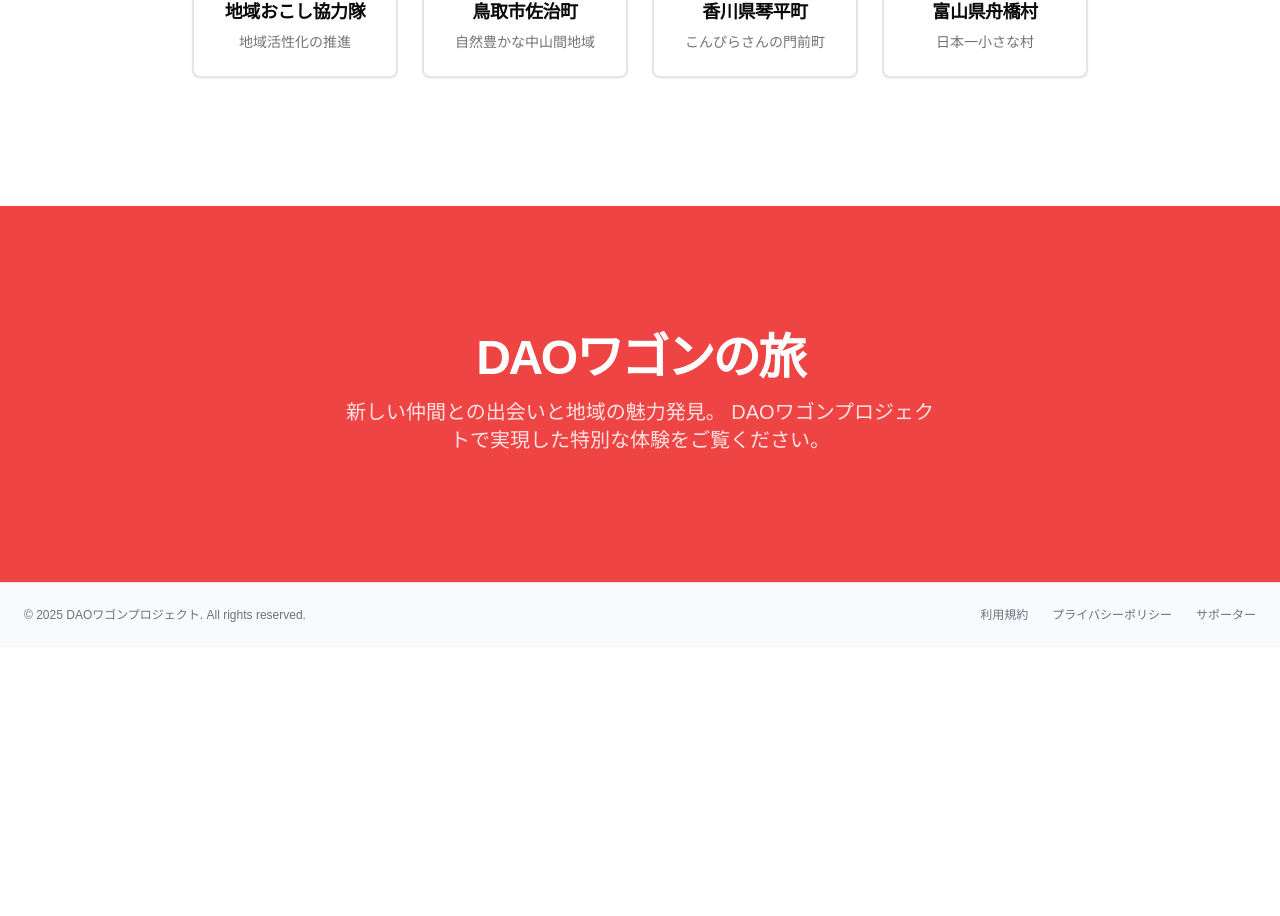
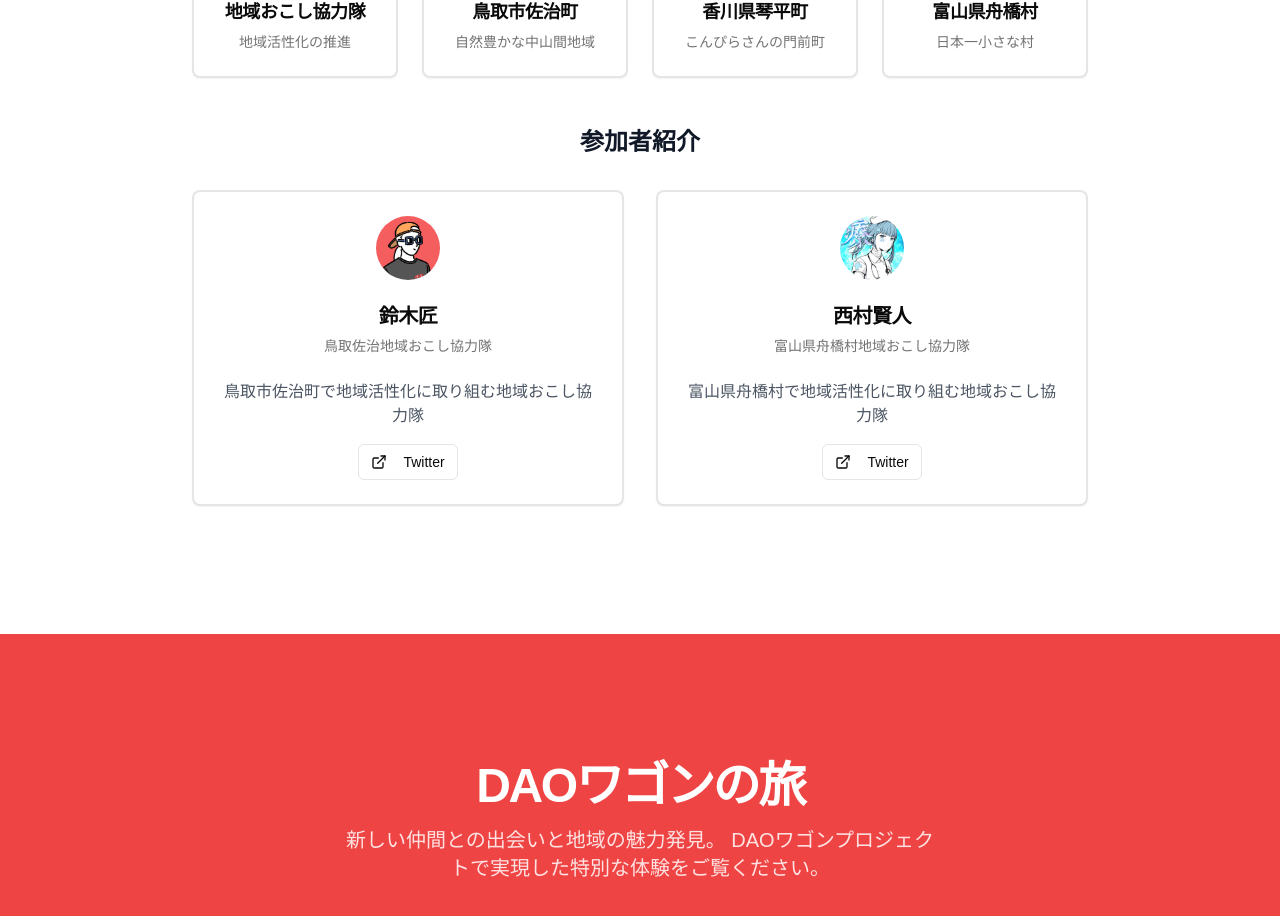
Before and after one commit to okirakukai/dao-wagon-2, a Next.js app: page / in a window 1280 px wide. Shown: the part 3194-4110 px from the top of the page. Before the commit the page ends 3841 px from the top, so only its background shows below. Built offline with nearby package versions, Linux system fonts and the light colour scheme.

Commit message:
feat: add participant profile images for DAO Wagon
Replace generic icons with personalized images for better engagement.

Co-authored-by: TAKUMI SUZUKI  <155904427+okirakukai@users.noreply.github.com>

```diff
--- a/dao-wagon-landing.tsx
+++ b/dao-wagon-landing.tsx
@@ -311,6 +311,62 @@ export default function Component() {
                   </Card>
                 </div>
               </div>
+
+              {/* Participants Section */}
+              <div className="w-full max-w-4xl">
+                <h3 className="text-2xl font-bold text-center mb-8 text-gray-900">参加者紹介</h3>
+                <div className="grid gap-8 md:grid-cols-2">
+                  <Card className="border-2 hover:border-green-200 transition-colors">
+                    <CardHeader className="text-center">
+                      <div className="flex justify-center mb-4">
+                        <Image
+                          src="/images/suzuki-takumi-profile.jpg"
+                          alt="鈴木匠のプロフィール画像"
+                          width={64}
+                          height={64}
+                          className="w-16 h-16 rounded-full object-cover"
+                        />
+                      </div>
+                      <CardTitle className="text-xl">鈴木匠</CardTitle>
+                      <CardDescription>鳥取佐治地域おこし協力隊</CardDescription>
+                    </CardHeader>
+                    <CardContent className="text-center">
+                      <p className="text-gray-600 mb-4">鳥取市佐治町で地域活性化に取り組む地域おこし協力隊</p>
+                      <Button variant="outline" size="sm" asChild>
+                        <Link href="https://x.com/Okirakukai" target="_blank" rel="noopener noreferrer">
+                          <ExternalLink className="mr-2 h-4 w-4" />
+                          Twitter
+                        </Link>
+                      </Button>
+                    </CardContent>
+                  </Card>
+
+                  <Card className="border-2 hover:border-green-200 transition-colors">
+                    <CardHeader className="text-center">
+                      <div className="flex justify-center mb-4">
+                        <Image
+                          src="/images/nishimura-kento-profile.jpg"
+                          alt="西村賢人のプロフィール画像"
+                          width={64}
+                          height={64}
+                          className="w-16 h-16 rounded-full object-cover"
+                        />
+                      </div>
+                      <CardTitle className="text-xl">西村賢人</CardTitle>
+                      <CardDescription>富山県舟橋村地域おこし協力隊</CardDescription>
+                    </CardHeader>
+                    <CardContent className="text-center">
+                      <p className="text-gray-600 mb-4">富山県舟橋村で地域活性化に取り組む地域おこし協力隊</p>
+                      <Button variant="outline" size="sm" asChild>
+                        <Link href="https://x.com/nishiken_san" target="_blank" rel="noopener noreferrer">
+                          <ExternalLink className="mr-2 h-4 w-4" />
+                          Twitter
+                        </Link>
+                      </Button>
+                    </CardContent>
+                  </Card>
+                </div>
+              </div>
             </div>
           </div>
         </section>
```
Also changed, not shown: public/images/nishimura-kento-profile.jpg (added), public/images/suzuki-takumi-profile.jpg (added).
